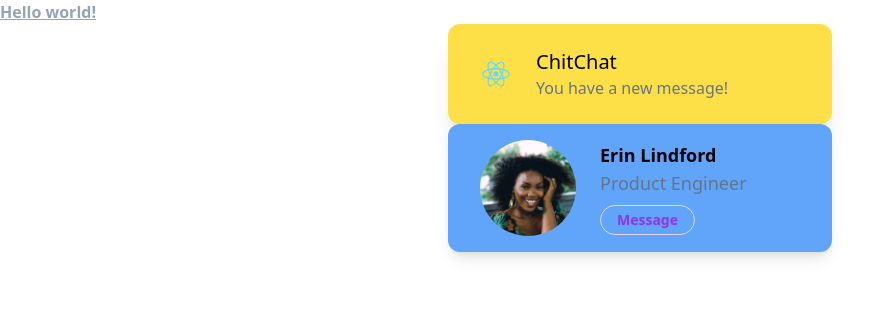
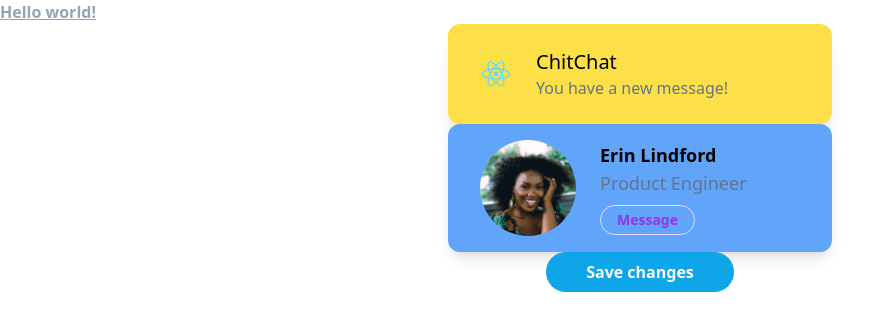
Before and after one commit to keliumJU/api-express, a React (Create React App) app in the folder tail-ui/: page / in a window 1280 px wide. Shown: the top 330 px of the page, without its empty margins (0-894 px from the left). Built offline with nearby package versions, Linux system fonts and the light colour scheme.

Commit message:
Add button with hover example

```diff
--- a/tail-ui/src/App.js
+++ b/tail-ui/src/App.js
@@ -1,6 +1,8 @@
 import './App.css';
 import ChitChat from './components/chitChat'
 import UserProfile from './components/userProfile'
+import ButtonHover from './components/buttonHover'
+import ListUsers from './components/listUsers';
 
 function App() {
   return (
@@ -10,6 +12,8 @@
       </h1>
       <ChitChat/>
       <UserProfile/>
+      <ButtonHover/>
+      <ListUsers />
     </div>
   );
 }
--- /dev/null
+++ b/tail-ui/src/components/buttonHover.js
@@ -0,0 +1,11 @@
+function ButtonHover() {
+  return (
+    <button className="rounded-full bg-sky-500 font-semibold text-white p-2 px-10 mx-auto flex
+      hover:bg-sky-700 active:bg-sky-300 focus:outline-none focus:ring focus:ring-sky-900
+    ">
+      Save changes
+    </button>
+  )
+}
+
+export default ButtonHover
--- /dev/null
+++ b/tail-ui/src/components/listUsers.js
@@ -0,0 +1,17 @@
+function ListUsers() {
+  return (
+    <>
+    <ul>
+      <li>
+        <img alt=""/>
+        <div>
+          <p></p>
+          <p></p>
+        </div>
+      </li>
+    </ul>
+    </>
+  )
+}
+
+export default ListUsers
```
